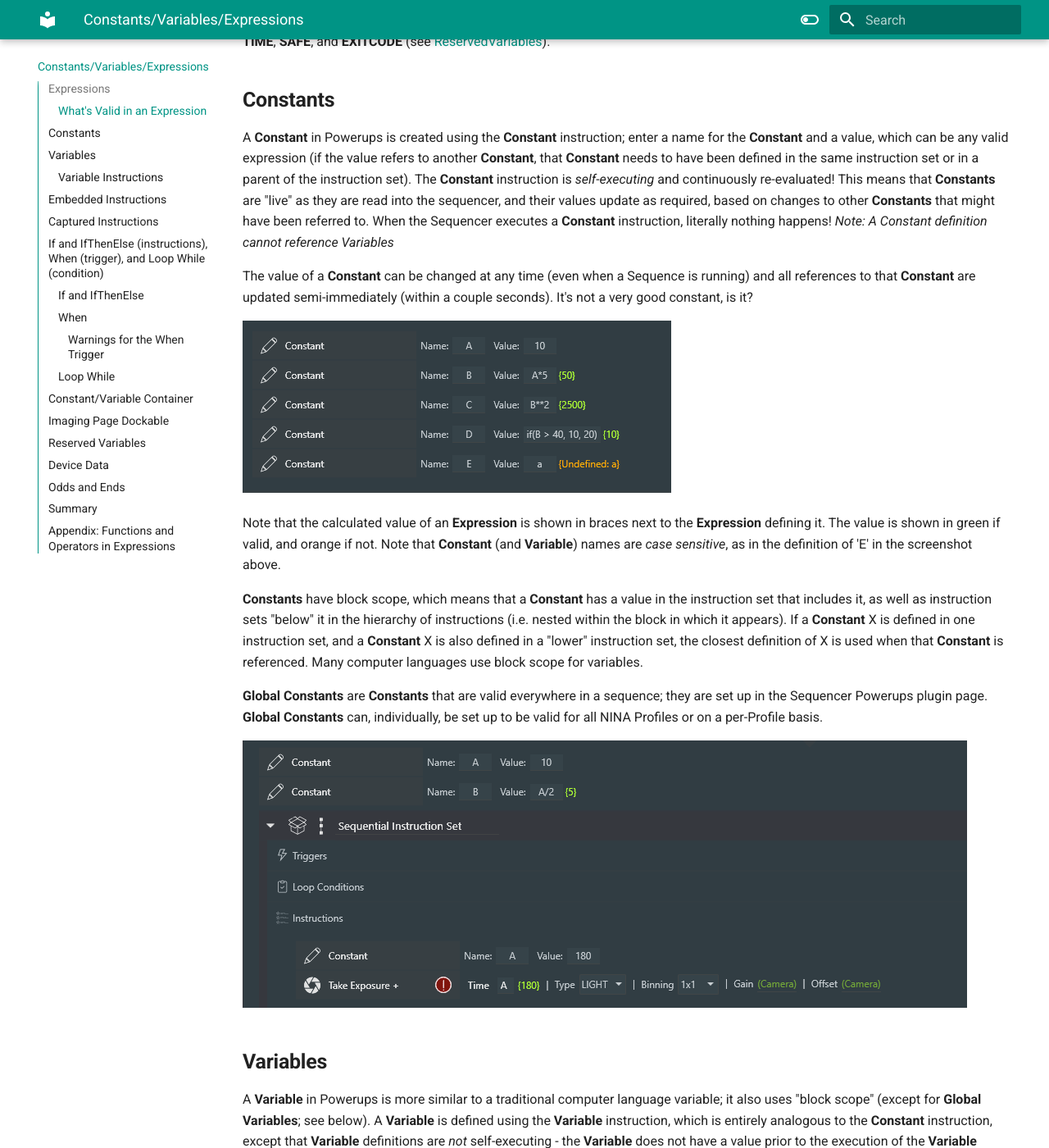
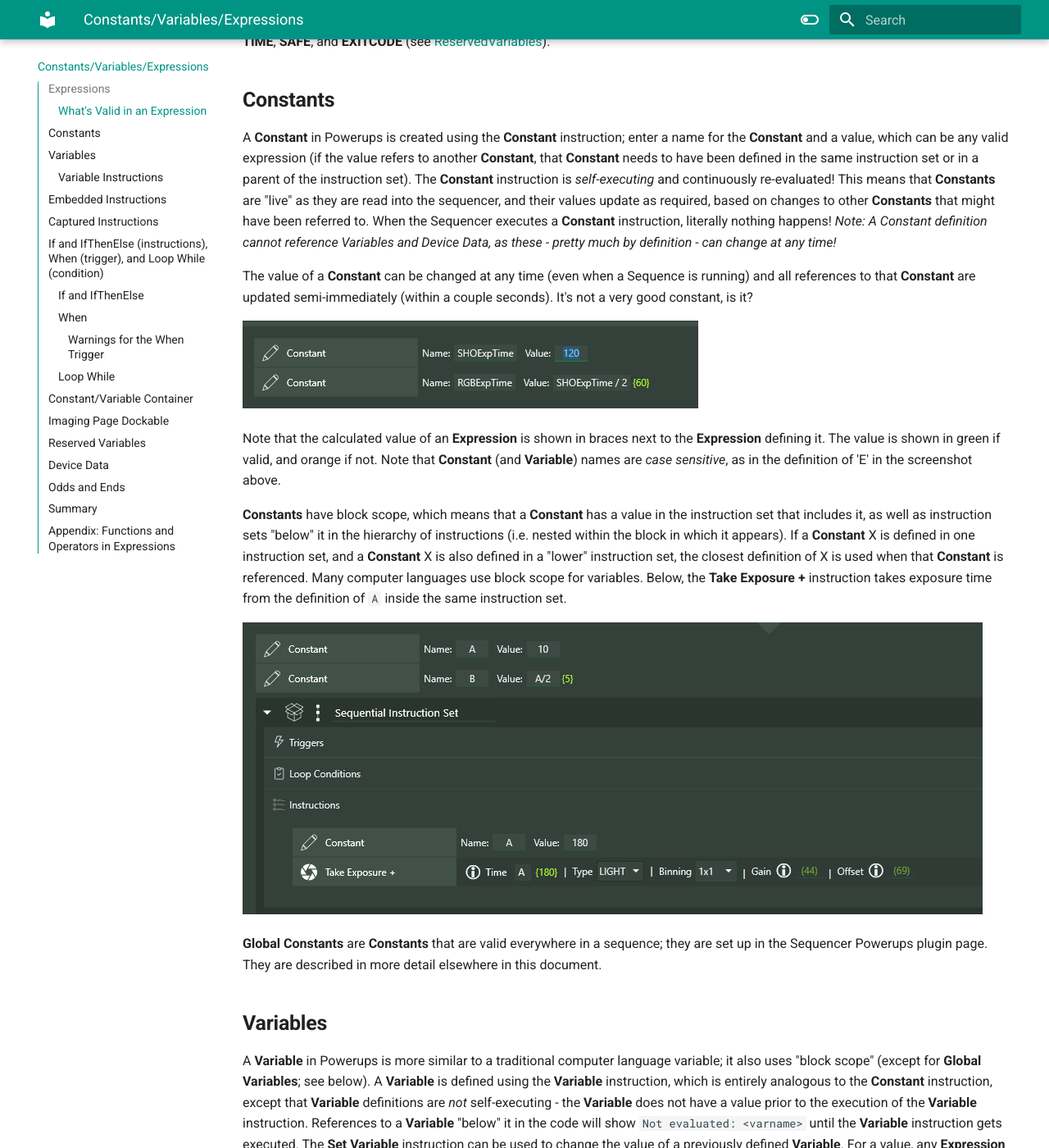
Before and after one commit to marcblank/marcblank.github.io, an MkDocs documentation site: the page built from docs/CVE.md, in a window 1280 px wide and 1400 px high, scrolled down 616 px. Shown: the whole window at 82% size. Built offline with MkDocs 1.6.1 and Material for MkDocs 9.7.7, drawn with Linux system fonts in a browser that asks for light colours; some of the changed text lies outside the part shown.

Commit message:
Docs update 4

```diff
--- a/docs/CVE.md
+++ b/docs/CVE.md
@@ -13,7 +13,7 @@
 
 ## **Constants**
 
-A **Constant** in Powerups is created using the **Constant** instruction; enter a name for the **Constant** and a value, which can be any valid expression (if the value refers to another **Constant**, that **Constant** needs to have been defined in the same instruction set or in a parent of the instruction set).  The **Constant** instruction is *self-executing* and continuously re-evaluated!  This means that **Constants** are "live" as they are read into the sequencer, and their values update as required, based on changes to other **Constants** that might have been referred to.  When the Sequencer executes a **Constant** instruction, literally nothing happens!  *Note: A Constant definition cannot reference Variables*
+A **Constant** in Powerups is created using the **Constant** instruction; enter a name for the **Constant** and a value, which can be any valid expression (if the value refers to another **Constant**, that **Constant** needs to have been defined in the same instruction set or in a parent of the instruction set).  The **Constant** instruction is *self-executing* and continuously re-evaluated!  This means that **Constants** are "live" as they are read into the sequencer, and their values update as required, based on changes to other **Constants** that might have been referred to.  When the Sequencer executes a **Constant** instruction, literally nothing happens!  *Note: A Constant definition cannot reference Variables and Device Data, as these - pretty much by definition - can change at any time!*
 
 The value of a **Constant** can be changed at any time (even when a Sequence is running) and all references to that **Constant** are updated semi-immediately (within a couple seconds).  It's not a very good constant, is it?
 
@@ -21,11 +21,11 @@
 
 Note that the calculated value of an **Expression** is shown in braces next to the **Expression** defining it. The value is shown in green if valid, and orange if not. Note that **Constant** (and **Variable**) names are *case sensitive*, as in the definition of 'E' in the screenshot above.
 
-**Constants** have block scope, which means that a **Constant** has a value in the instruction set that includes it, as well as instruction sets "below" it in the hierarchy of instructions (i.e. nested within the block in which it appears).  If a **Constant** X is defined in one instruction set, and a **Constant** X is also defined in a "lower" instruction set, the closest definition of X is used when that **Constant** is referenced.  Many computer languages use block scope for variables.
-
-**Global Constants** are **Constants** that are valid everywhere in a sequence; they are set up in the Sequencer Powerups plugin page.  **Global Constants** can, individually, be set up to be valid for all NINA Profiles or on a per-Profile basis.
+**Constants** have block scope, which means that a **Constant** has a value in the instruction set that includes it, as well as instruction sets "below" it in the hierarchy of instructions (i.e. nested within the block in which it appears).  If a **Constant** X is defined in one instruction set, and a **Constant** X is also defined in a "lower" instruction set, the closest definition of X is used when that **Constant** is referenced.  Many computer languages use block scope for variables.  Below, the **Take Exposure +** instruction takes exposure time from the definition of `A` inside the same instruction set.
 
 ![](BlockScope.png)
+
+**Global Constants** are **Constants** that are valid everywhere in a sequence; they are set up in the Sequencer Powerups plugin page. They are described in more detail elsewhere in this document.
 
 ## **Variables**
 
@@ -70,7 +70,7 @@
 
 ![](CapturedDrag.png)
 
-And here's how it looks with the **Run Autofocus** captured, and with a **Send to Pushover** instruction added as an **Embedded Instruction**.   If the **Run Autofocus** fails, the message will be sent by Pushover...
+And here's how it looks with the **Run Autofocus** as the **Captured Instruction**, and with a **Send to Pushover** instruction added as an **Embedded Instruction**.   If the **Run Autofocus** fails, the message will be sent by Pushover...
 
 ![](CapturedAF.png)
 
```
Also changed, not shown: docs/BlockScope.png, docs/Constants Screen.png, docs/If.png, docs/When.png.
